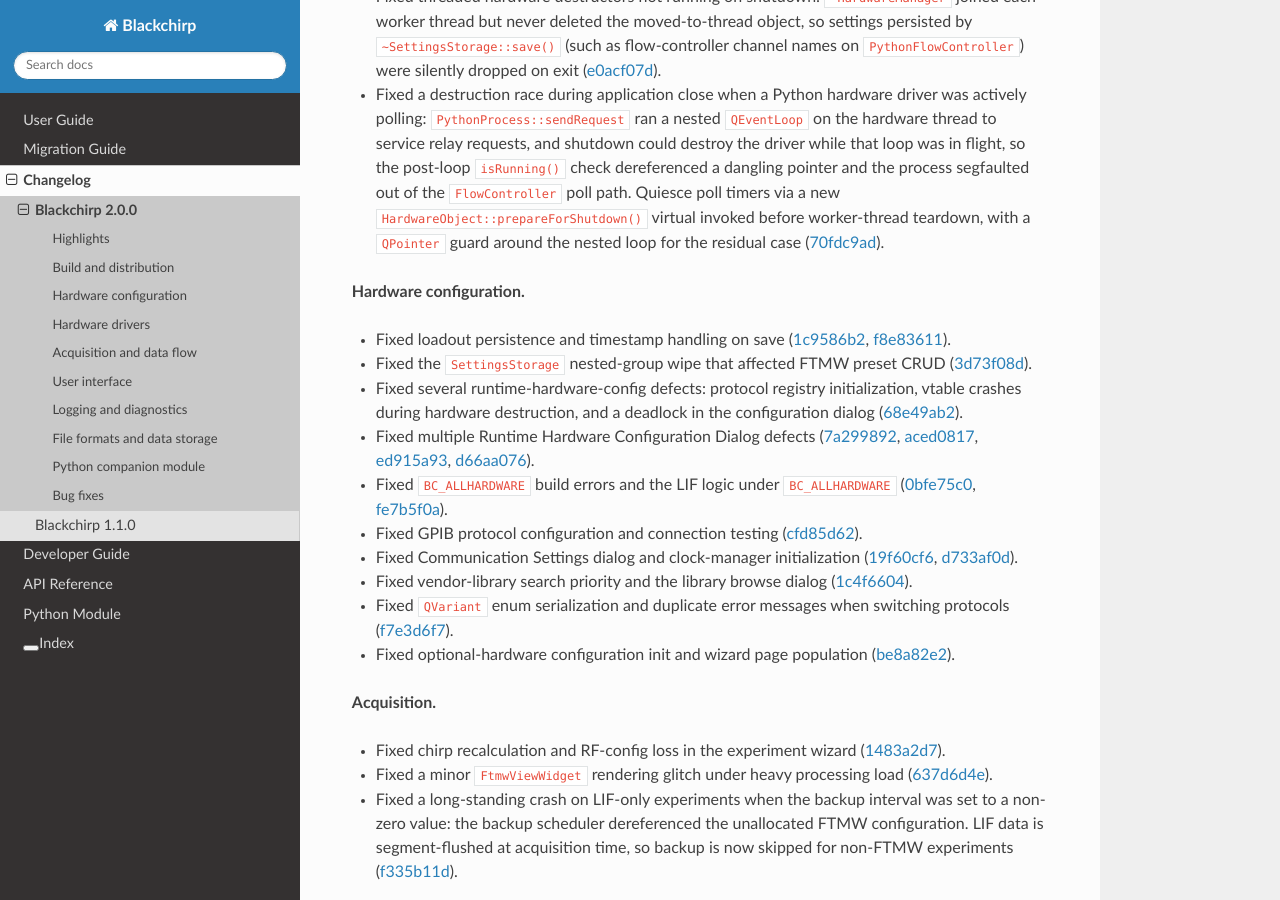
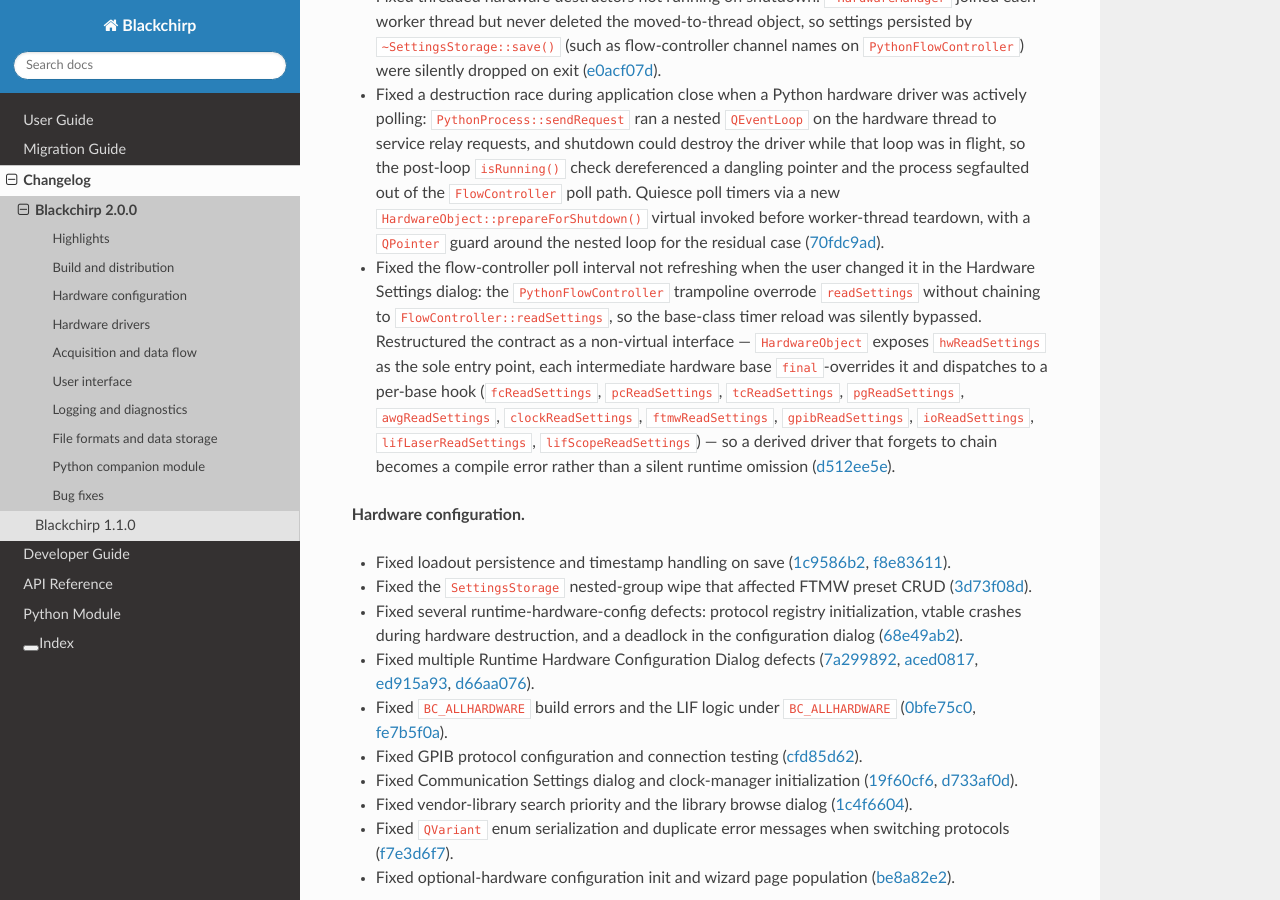
Before and after one commit to kncrabtree/blackchirp, a Sphinx documentation site: the page built from doc/source/changelog/2.0.0.rst, in a window 1280 px wide and 900 px high, scrolled down 5841 px. Built offline with Sphinx 7.4.7 and the Read the Docs theme 3.1.0, drawn with Linux system fonts in a browser that asks for light colours.

Commit message:
Note the readSettings NVI refactor in the 2.0 changelog
Co-Authored-By: Claude Opus 4.7 (1M context) <noreply@anthropic.com>

```diff
--- a/doc/source/changelog/2.0.0.rst
+++ b/doc/source/changelog/2.0.0.rst
@@ -375,6 +375,20 @@ Bug fixes
   ``HardwareObject::prepareForShutdown()`` virtual invoked before
   worker-thread teardown, with a ``QPointer`` guard around the
   nested loop for the residual case (:commit:`70fdc9ad`).
+- Fixed the flow-controller poll interval not refreshing when the
+  user changed it in the Hardware Settings dialog: the
+  ``PythonFlowController`` trampoline overrode ``readSettings``
+  without chaining to ``FlowController::readSettings``, so the
+  base-class timer reload was silently bypassed. Restructured the
+  contract as a non-virtual interface — ``HardwareObject`` exposes
+  ``hwReadSettings`` as the sole entry point, each intermediate
+  hardware base ``final``-overrides it and dispatches to a per-base
+  hook (``fcReadSettings``, ``pcReadSettings``, ``tcReadSettings``,
+  ``pgReadSettings``, ``awgReadSettings``, ``clockReadSettings``,
+  ``ftmwReadSettings``, ``gpibReadSettings``, ``ioReadSettings``,
+  ``lifLaserReadSettings``, ``lifScopeReadSettings``) — so a
+  derived driver that forgets to chain becomes a compile error
+  rather than a silent runtime omission (:commit:`d512ee5e`).
 
 **Hardware configuration.**
 
```
